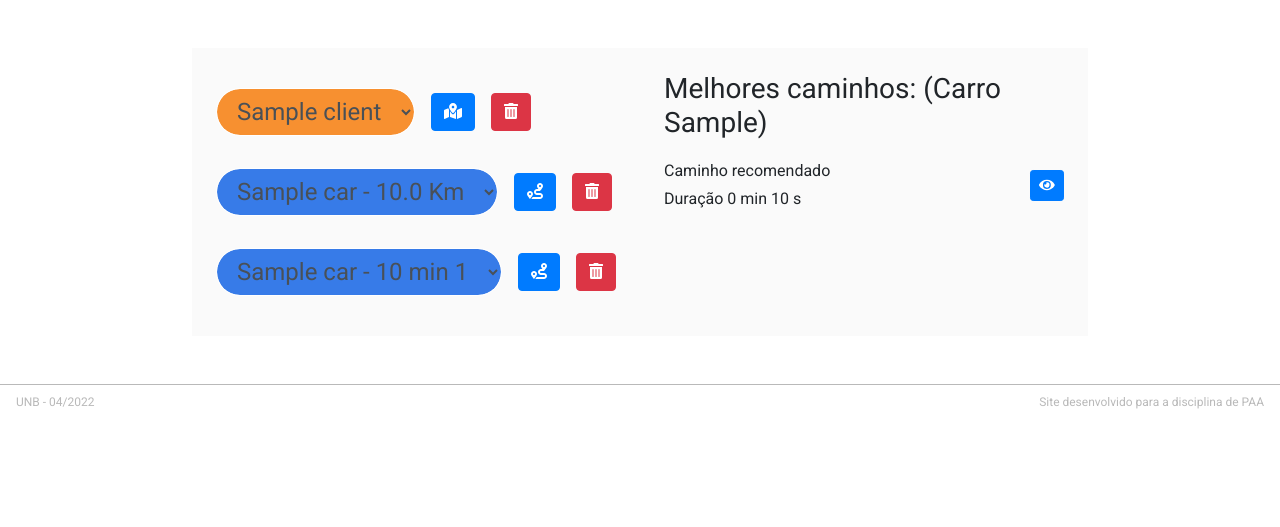
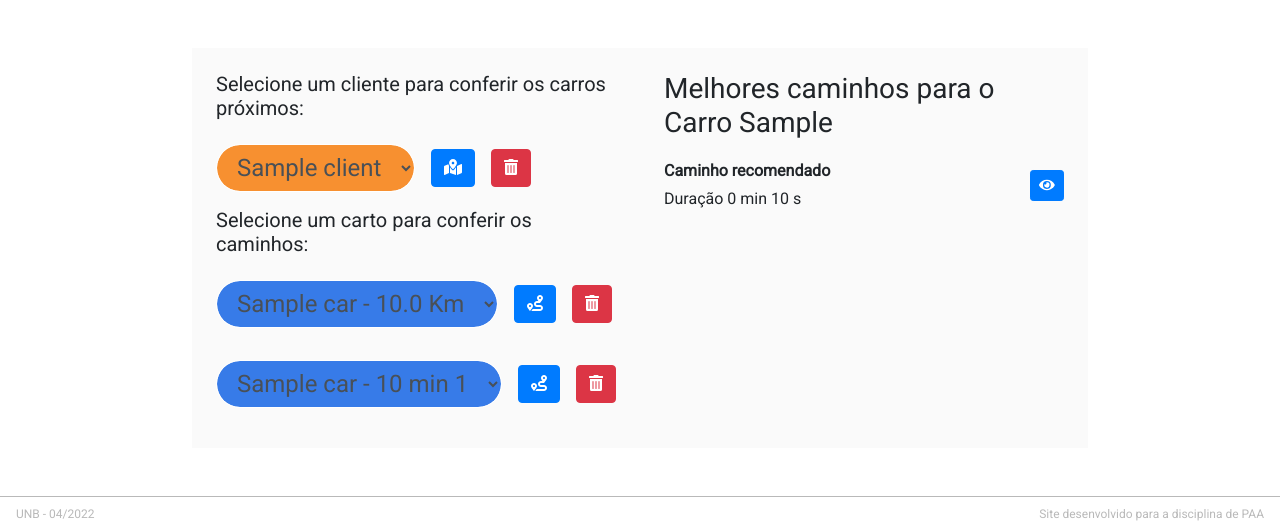
Before and after one commit to gss214/flascars, a Flask app: template app/templates/index.html in a window 1280 px wide. Shown: the part 1083-1610 px from the top of the page. Before the commit the page ends 1492 px from the top, so only its background shows below. Run offline with Flask 2, Linux system fonts and the light colour scheme; the template is opened without the code that fills it: most values are stand-ins (such as "Sample title", 1, 10 or a date in 2020); some libraries are stand-ins or nearby versions.

Commit message:
Improve usability

```diff
--- a/app/templates/index.html
+++ b/app/templates/index.html
@@ -240,7 +240,8 @@
     </div>
   </div>
   <div class="client-info-container mb-5 mt-5">
-    <div class="client-info p-4">
+    <div class="client-info p-4 col-6">
+      <h5 class="text-left">Selecione um cliente para conferir os carros próximos:</h5>
       <div class="dropdown" style="align-self: flex-start">
         <form action="/" method="POST" name="id">
           <div class="input-group mt-3 mb-3" style="align-items: center;">
@@ -272,7 +273,6 @@
           </div>
         </form>
       </div>
-
       <div class="cliente-choices">
         {% if time %}
         <div class="my-2" style="display: flex; flex-direction: collum; justify-content: center;">
@@ -290,6 +290,7 @@
         </div>
         {% endif %}
       </div>
+      <h5 class="text-left">Selecione um carto para conferir os caminhos:</h5>
       <div class="dropdown" style="align-self: flex-start">
         <form action="/" method="POST" name="id">
           <div class="input-group mt-3 mb-3" style="align-items: center;">
@@ -329,7 +330,7 @@
             <select id="idCar" class="form-control form-control-lg primary round-btn" name="idCar"
               style="background-color: #377be8 !important;">
               {% if carTime != None %}
-                {% for car in carDist %}
+                {% for car in carTime %}
                 {% if car == id_car %}
                 <option selected="selected" value="{{car}}-{{id_cliente}}"><span><i class="fas fa-user mr-2"></i>
                     <p>{{car}} - {{(carTime[car]//60)|int}} min {{(carTime[car]%60)|int}} s</p>
@@ -360,13 +361,13 @@
     {% if shortestPaths %}
     <div class="client-info p-4">
       <form action="/" method="POST" style="align-self: flex-start">
-        <h3 class="mb-3">Melhores caminhos: (Carro {{id_car}})</h3>
+        <h3 class="mb-3">Melhores caminhos para o Carro {{id_car}}</h3>
         {% for sp in shortestPaths %}
         {% if loop.index == path_index %}
           <div style="display: flex;" class="mx-2">
             <div>
               {% if loop.index == 1 %}
-              <p class="mb-1">Caminho recomendado</p>
+              <p class="mb-1 font-weight-bold">Caminho recomendado</p>
               {% else %}
               <p class="mb-0">Caminho alternativo</p>
               {% endif %}
@@ -379,7 +380,7 @@
           <div style="display: flex; justify-content: space-between;">
             <div class="my-1">
               {% if loop.index == 1 %}
-              <p class="mb-1">Caminho recomendado</p>
+              <p class="mb-1 font-weight-bold">Caminho recomendado</p>
               {% else %}
               <p class="mb-0">Caminho alternativo</p>
               {% endif %}
```
